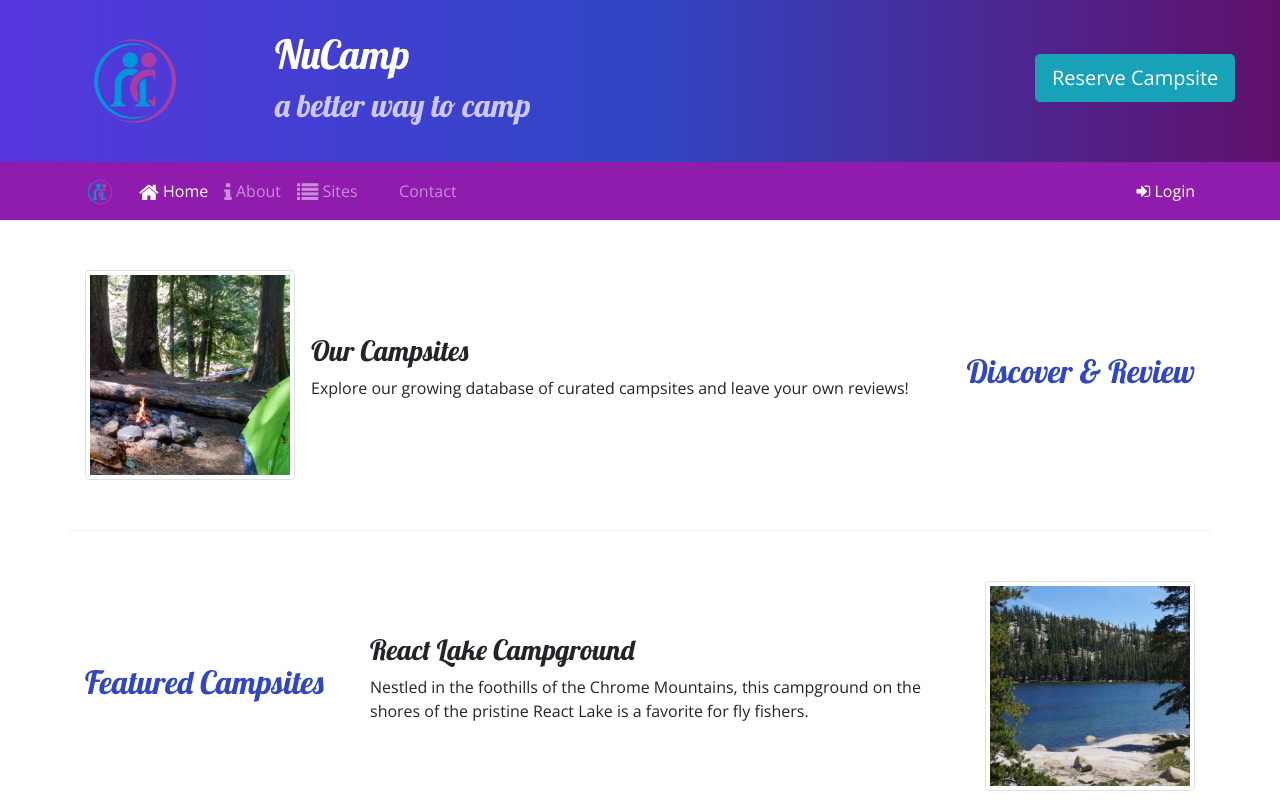
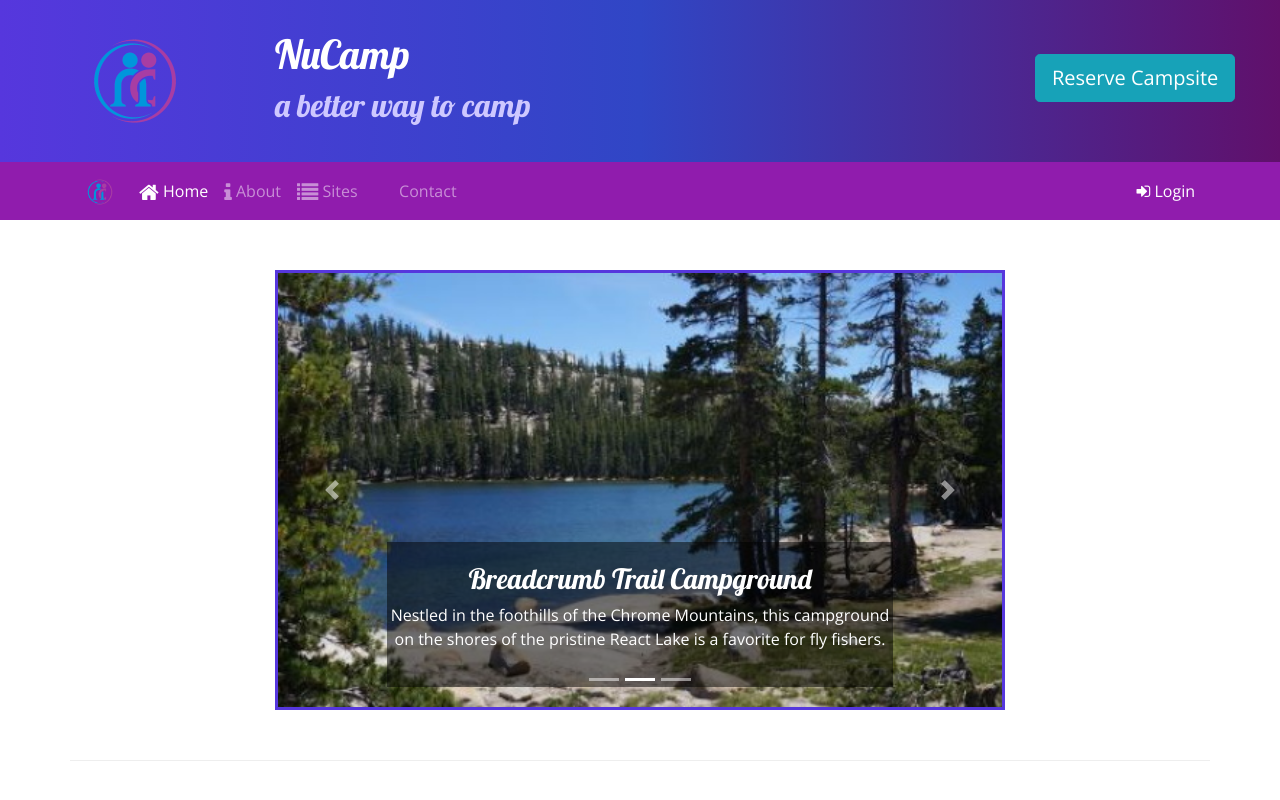
Before and after one commit to svu98/nucampsite, a website: page index.html in a window 1280 px wide. Both pictures are taken after a click on the link 100 px from the left and 191 px from the top of the page. Shown: the top 800 px of the page. Drawn offline with nearby package versions, Linux system fonts and the light colour scheme.

Commit message:
Carousel

```diff
--- a/css/styles.css
+++ b/css/styles.css
@@ -41,3 +41,11 @@ header h2 {
     border-top: none;
     padding: 10px;
 } */
+
+.carousel-caption {
+    background-color: rgba(0, 0, 0, 0.5);
+}
+
+.carousel {
+    border: solid #5637DD;
+}
--- a/index.html
+++ b/index.html
@@ -97,6 +97,49 @@
     </div>
 
     <div class="container">
+        <div class="row row-content">
+            <div class="col-md-8 mx-auto">
+                <div id="homeCarousel" class="carousel slide" data-ride="carousel">
+                    <ol class="carousel-indicators">
+                        <li data-target="#homeCarousel" data-slide-to="0" class="active"></li>
+                        <li data-target="#homeCarousel" data-slide-to="1"></li>
+                        <li data-target="#homeCarousel" data-slide-to="2"></li>
+                    </ol>
+                    <div class="carousel-inner">
+                        <div class="carousel-item active">
+                            <img class="d-block w-100" src="img/breadcrumb-trail.jpg" alt="Breadcrumb Trail Campground" />
+                            <div class="carousel-caption">
+                                <h3>Breadcrumb Trail Campground</h3>
+                                <p class="d-none d-sm-block">Let Nucamp be your guide to this off-the-beaten-path, hike-in-only campground.</p>
+                            </div>
+                        </div>
+                        <div class="carousel-item">
+                            <img class="d-block w-100" src="img/react-lake.jpg" alt="React Lake Campground" />
+                            <div class="carousel-caption">
+                                <h3>Breadcrumb Trail Campground</h3>
+                                <p class="d-none d-sm-block">Nestled in the foothills of the Chrome Mountains, this campground on the shores of the pristine React Lake is a favorite for fly fishers.</p>
+                            </div>
+                        </div>
+                        <div class="carousel-item">
+                            <img class="d-block w-100" src="img/chrome-river.jpg" alt="Chrome River Campground" />
+                            <div class="carousel-caption">
+                                <h3>Breadcrumb Trail Campground</h3>
+                                <p class="d-none d-sm-block">Spend a few sunny days and starry nights beneath a canopy of old-growth firs at this enchanting spot by the Chrome River..</p>
+                            </div>
+                        </div>
+                    </div>
+                    <a class="carousel-control-prev" href="#homeCarousel" role="button" data-slide="prev">
+                        <span class="carousel-control-prev-icon"></span>
+                        <span class="sr-only">Previous</span>
+                    </a>
+                    <a class="carousel-control-next" href="#homeCarousel" role="button" data-slide="next">
+                        <span class="carousel-control-next-icon"></span>
+                        <span class="sr-only">Next</span>
+                    </a>
+                </div>
+            </div>
+        </div>
+
         <div class="row row-content align-items-center">
             <div class="col-sm-4 order-sm-last col-md-3">
                 <h2 class="text-sm-right">Discover & Review</h2>
```
